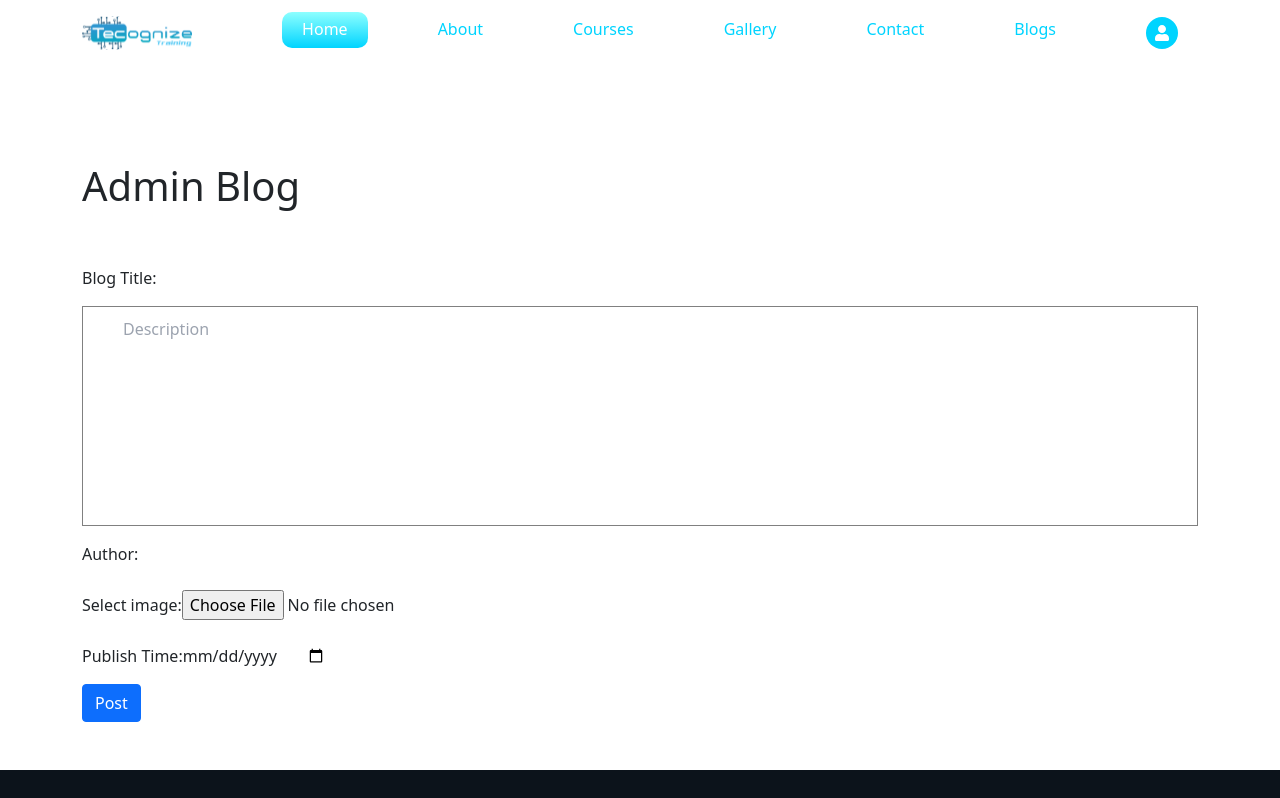
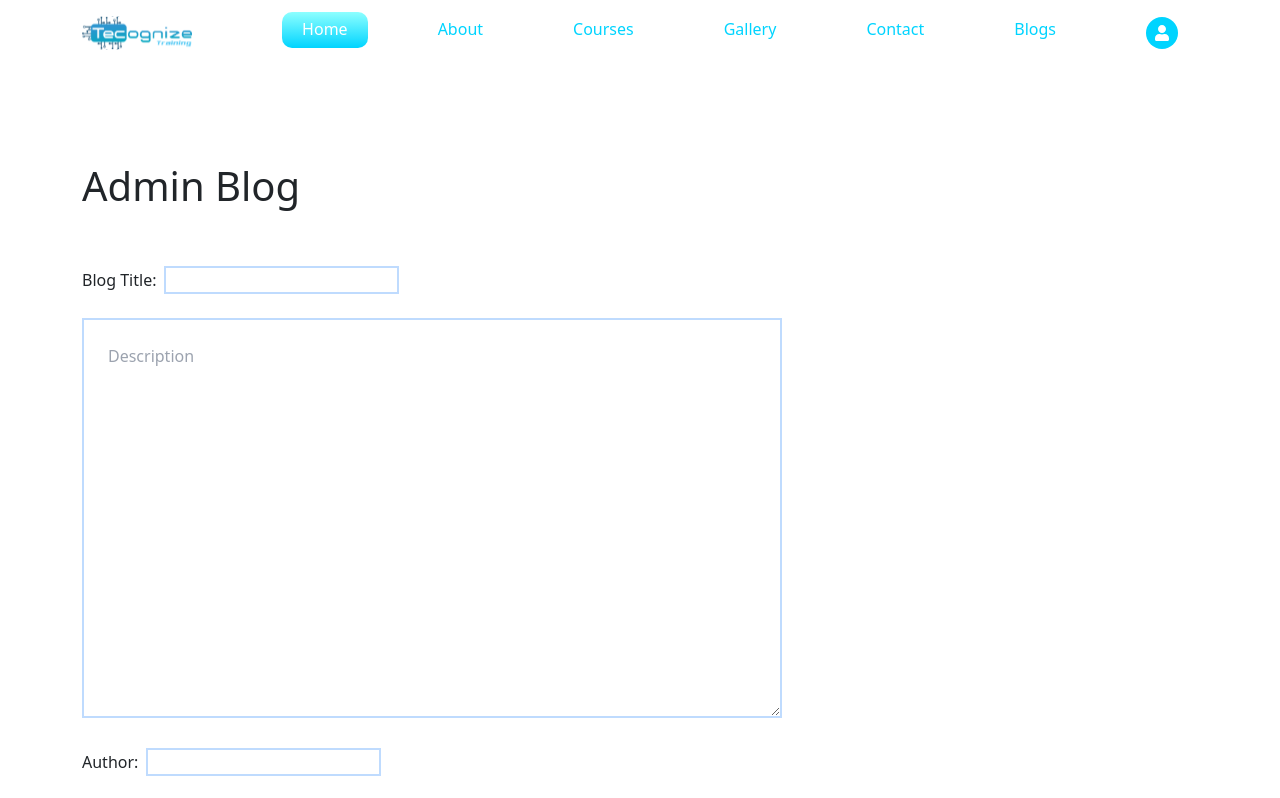
Before and after one commit to monjur15/training-web, a React (Create React App) app: page /adminblog in a window 1280 px wide. Shown: the top 798 px of the page. Built offline with nearby package versions, Linux system fonts and the light colour scheme.

Commit message:
Connected blogs to backend

```diff
--- a/src/components/Admin/AdminBlog/AdminBlog.js
+++ b/src/components/Admin/AdminBlog/AdminBlog.js
@@ -3,6 +3,7 @@ import { Button } from "react-bootstrap";
 import {} from "./AdminBlog.css";
 import { createBlog } from "../../../store/action";
 import { useDispatch } from "react-redux";
+import swal from "sweetalert";
 
 const AdminBlog = () => {
   const dispatch = useDispatch();
@@ -22,7 +23,15 @@ const AdminBlog = () => {
     blog.append("publish_date", time);
 
     dispatch(createBlog(blog));
-    alert("Done!");
+    swal({
+      text: "Instructor Added!",
+      type: "success",
+      timer: 2000,
+    });
+
+    setTimeout(function () {
+      window.location.reload();
+    }, 2000);
   }
 
   return (
@@ -30,41 +39,51 @@ const AdminBlog = () => {
       <div className="container py-5">
         <h1 className="py-5">Admin Blog</h1>
         <form action="">
-          <label htmlFor="title">Blog Title:</label>
+          <label htmlFor="title" className="mr-2">
+            Blog Title:
+          </label>
           <input
             type="text"
             id="title"
             name="title"
             onChange={(e) => setTitle(e.target.value)}
             value={title}
+            className="border-2 border-blue-200 focus:outline-none"
           ></input>
 
           <div className="w-90">
             <textarea
-              className="contact-form-text"
+              className="border-2 border-blue-200 focus:outline-none w-800 h-400 p-4 my-4"
               placeholder="Description"
               onChange={(e) => setBody(e.target.value)}
               value={body}
             ></textarea>
           </div>
-          <label htmlFor="author">Author:</label>
+          <label htmlFor="author" className="mr-2">
+            Author:
+          </label>
           <input
             type="text"
             id="author"
             name="author"
             onChange={(e) => setAuthor(e.target.value)}
             value={author}
+            className="border-2 border-blue-200 focus:outline-none"
           ></input>
           <br />
           <br />
 
-          <label htmlFor="image">Select image:</label>
+          <label htmlFor="image" className="mr-2">
+            Select image:
+          </label>
           <input type="file" onChange={(e) => setImage(e.target.files[0])} />
 
           <br />
           <br />
 
-          <label htmlFor="time">Publish Time:</label>
+          <label htmlFor="time" className="mr-2">
+            Publish Time:
+          </label>
           <input
             type="date"
             id="time"
--- a/src/components/Blogs/Blogs.js
+++ b/src/components/Blogs/Blogs.js
@@ -39,31 +39,38 @@ const Blogs = () => {
       </div>
       <div className="w-full blogs_bg">
         <div className="px-28 py-20">
-          {blogsArr.map((blog, index) =>
+          {/* {blogsArr.map((blog, index) => */}
+          {blogs && blogs.length
+            ? blogs.map((blog, index) =>
                 index % 2 == 0 ? (
                   <div className="flex flex-col gap-16 mb-20" key={blog.id}>
                     <div className="grid grid-cols-3">
                       <div className="col-span-1">
                         <img
-                      src={blog61}
+                          src={url + blog.blog_img}
                           className="w-92 h-400 cursor-pointer"
                           onClick={() => navigateToBlogDetails()}
                         ></img>
                       </div>
                       <div className="col-span-2">
-                    <p className="font-poppins w-5/6 mb-0">
-                      একজন Software Engineer এর জন্য "Capacity Estimation and
-                      Constraints" জানা কেন প্রয়োজন এবং এই বিষয়গুলো System
-                      Design এর ক্ষেত্রে কিভাবে কাজ করে এটি গুরুত্বপূর্ণ আলোচ্য
-                      বিষয়। System Design এর ক্ষেত্রে Capacity Estimation and
-                      Planning অবশ্যম্ভাবী বিষয়। যে কোন System Design এর
-                      feasibility এবং System টিকে আরো ভালোভাবে design করতে
-                      Capacity Estimation সাহায্য করে! Capacity Estimation
-                      System design এর ক্ষেত্রে একটি function হিসেবে কাজ করে,
-                      যেটি থাকার ফলে এবং এই parameter এর considerable change আনা
-                      হলে System এর Relative scale এর আমূল পরিবর্তন হয় এবং এটি
-                      System Design এর ক্ষেত্রে ব্যাপকভাবে সহায়তা করে।
-                    </p>
+                        {/* <p className="font-poppins w-5/6 mb-0">
+                          একজন Software Engineer এর জন্য "Capacity Estimation
+                          and Constraints" জানা কেন প্রয়োজন এবং এই বিষয়গুলো
+                          System Design এর ক্ষেত্রে কিভাবে কাজ করে এটি
+                          গুরুত্বপূর্ণ আলোচ্য বিষয়। System Design এর ক্ষেত্রে
+                          Capacity Estimation and Planning অবশ্যম্ভাবী বিষয়। যে
+                          কোন System Design এর feasibility এবং System টিকে আরো
+                          ভালোভাবে design করতে Capacity Estimation সাহায্য করে!
+                          Capacity Estimation System design এর ক্ষেত্রে একটি
+                          function হিসেবে কাজ করে, যেটি থাকার ফলে এবং এই
+                          parameter এর considerable change আনা হলে System এর
+                          Relative scale এর আমূল পরিবর্তন হয় এবং এটি System
+                          Design এর ক্ষেত্রে ব্যাপকভাবে সহায়তা করে।
+                        </p> */}
+                        {/* <article></article> */}
+                        <article className="font-poppins w-5/6 mb-0">
+                          {blog.blog}
+                        </article>
                         <p
                           onClick={() => navigateToBlogDetails()}
                           className="font-poppins text-gray-500 hover:text-gray-600 cursor-pointer mb-5"
@@ -83,19 +90,9 @@ const Blogs = () => {
                   <div className="flex flex-col gap-16 mb-20">
                     <div className="grid grid-cols-3">
                       <div className="col-span-2">
-                    <p className="font-poppins w-5/6 mb-0">
-                      একজন Software Engineer এর জন্য "Capacity Estimation and
-                      Constraints" জানা কেন প্রয়োজন এবং এই বিষয়গুলো System
-                      Design এর ক্ষেত্রে কিভাবে কাজ করে এটি গুরুত্বপূর্ণ আলোচ্য
-                      বিষয়। System Design এর ক্ষেত্রে Capacity Estimation and
-                      Planning অবশ্যম্ভাবী বিষয়। যে কোন System Design এর
-                      feasibility এবং System টিকে আরো ভালোভাবে design করতে
-                      Capacity Estimation সাহায্য করে! Capacity Estimation
-                      System design এর ক্ষেত্রে একটি function হিসেবে কাজ করে,
-                      যেটি থাকার ফলে এবং এই parameter এর considerable change আনা
-                      হলে System এর Relative scale এর আমূল পরিবর্তন হয় এবং এটি
-                      System Design এর ক্ষেত্রে ব্যাপকভাবে সহায়তা করে।
-                    </p>
+                        <article className="font-poppins w-5/6 mb-0">
+                          {blog.blog}
+                        </article>
                         <p
                           onClick={() => navigateToBlogDetails()}
                           className="cursor-pointer font-poppins text-gray-500 hover:text-gray-600 hover:cursor-pointer mb-5"
@@ -110,7 +107,7 @@ const Blogs = () => {
                       </div>
                       <div className="col-span-1">
                         <img
-                      src={blog61}
+                          src={url + blog.blog_img}
                           className="w-92 h-400 cursor-pointer"
                           onClick={() => navigateToBlogDetails()}
                         ></img>
@@ -119,7 +116,8 @@ const Blogs = () => {
                     <div className="h-0.5 w-full bg-gray-300 "></div>
                   </div>
                 )
-          )}
+              )
+            : null}
 
           {/* <div className="flex flex-col gap-16">
             <div className="grid grid-cols-3">
```
Lines whose indentation alone changed are shown as unchanged.
